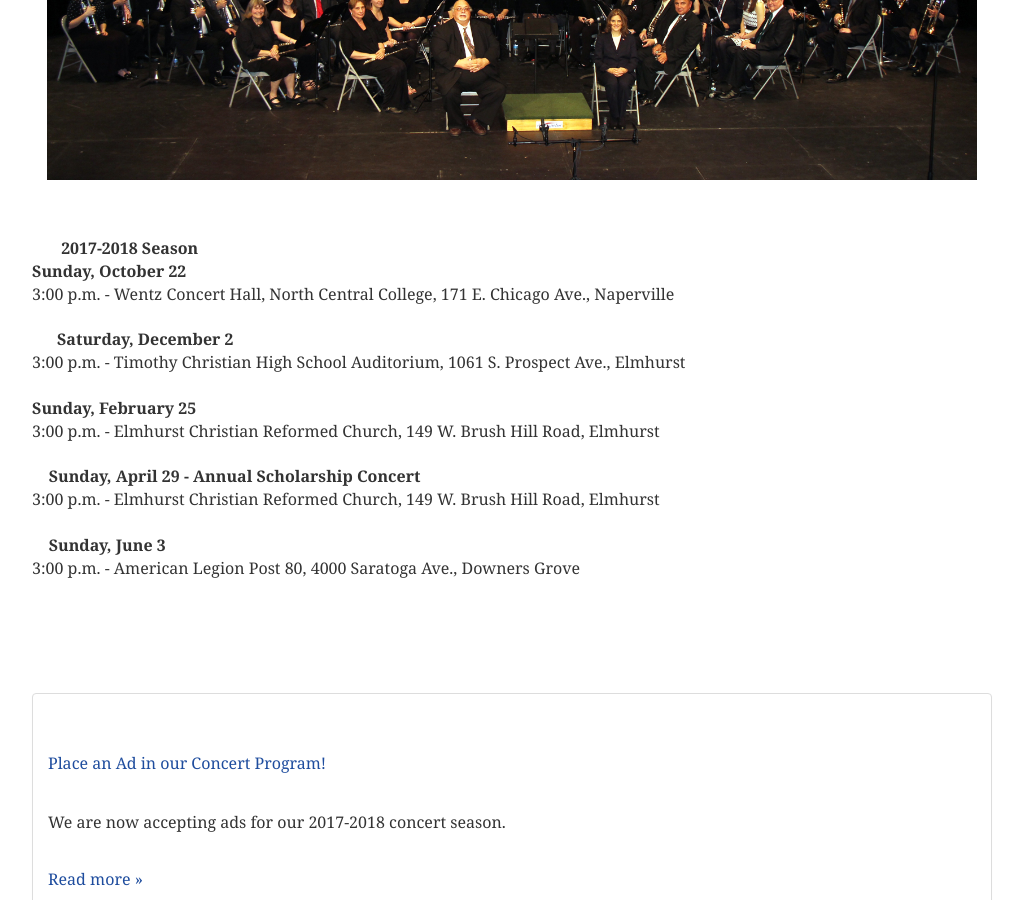
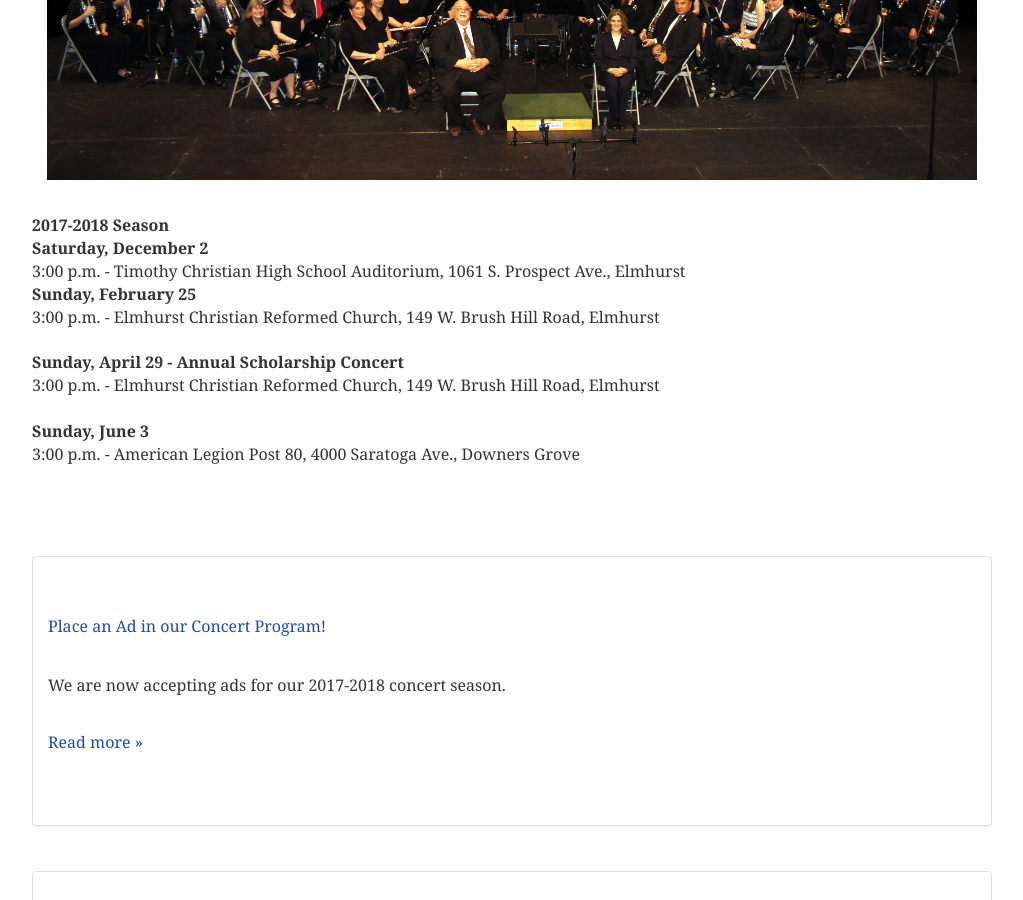
Before and after one commit to americanwindband/americanwindband.github.io, a Jekyll site: the page built from index.html, in a window 1280 px wide and 900 px high, scrolled down 375 px. Shown: the whole window, without its empty margins (128-1151 px from the left). Built offline with Jekyll 4.4.1, drawn with Linux system fonts in a browser that asks for light colours.

Commit message:
Update index.html

```diff
--- a/index.html
+++ b/index.html
@@ -19,8 +19,12 @@ layout: page-12
       <div class="col-sm-6">
         </ul>
     </div>
-                <ul class="list-unstyled">                    <li>       <strong>2017-2018 Season</strong><br /><strong>Sunday, October 22</strong><br/> 3:00 p.m. - Wentz Concert Hall, North Central College, 171 E. Chicago Ave., Naperville&nbsp;           </li>                    <li>      <strong>Saturday, December 2</strong><br />3:00 p.m. - Timothy Christian High School Auditorium, 1061 S. Prospect Ave., Elmhurst&nbsp;           </li>                    <li><strong>Sunday, February 25</strong><br />3:00 p.m. - Elmhurst Christian Reformed Church, 149 W. Brush Hill Road, Elmhurst</li>&nbsp;
-    <li>    <strong>Sunday, April 29 - Annual Scholarship Concert</strong><br />3:00 p.m. - Elmhurst Christian Reformed Church, 149 W. Brush Hill Road, Elmhurst&nbsp;   </li>   <li>    <strong>Sunday, June 3</strong><br />3:00 p.m. - American Legion Post 80, 4000 Saratoga Ave., Downers Grove&nbsp;   </li>                </ul>                <p>      <div class="fb-like" data-show-faces="false"></div>
+                <ul class="list-unstyled">
+                    <li><strong>2017-2018 Season</strong>
+                    <br /><strong>Saturday, December 2</strong><br />3:00 p.m. - Timothy Christian High School Auditorium, 1061 S. Prospect Ave., Elmhurst</li>
+                    <li><strong>Sunday, February 25</strong><br />3:00 p.m. - Elmhurst Christian Reformed Church, 149 W. Brush Hill Road, Elmhurst</li>&nbsp;
+                    <li><strong>Sunday, April 29 - Annual Scholarship Concert</strong><br />3:00 p.m. - Elmhurst Christian Reformed Church, 149 W. Brush Hill Road, Elmhurst&nbsp;   </li>
+                    <li><strong>Sunday, June 3</strong><br />3:00 p.m. - American Legion Post 80, 4000 Saratoga Ave., Downers Grove</li></ul>                <p>      <div class="fb-like" data-show-faces="false"></div>
    <div class="panel panel-default">     <div class="panel-body">      <h3>Place an Ad in our Concert Program!</h3>      <p>We are now accepting ads for our 2017-2018 concert season.</p>
       <p><a href="sponsors.html#place-an-ad">Read more &raquo;</a>      </p>     </div>    </div>
     <div class="panel panel-default">     <div class="panel-body">      <h3>Scholarships</h3>      <p>Congratulations to this year's scholarship winners!      Details for our next scholarship contest will be available in December.</p>
```
